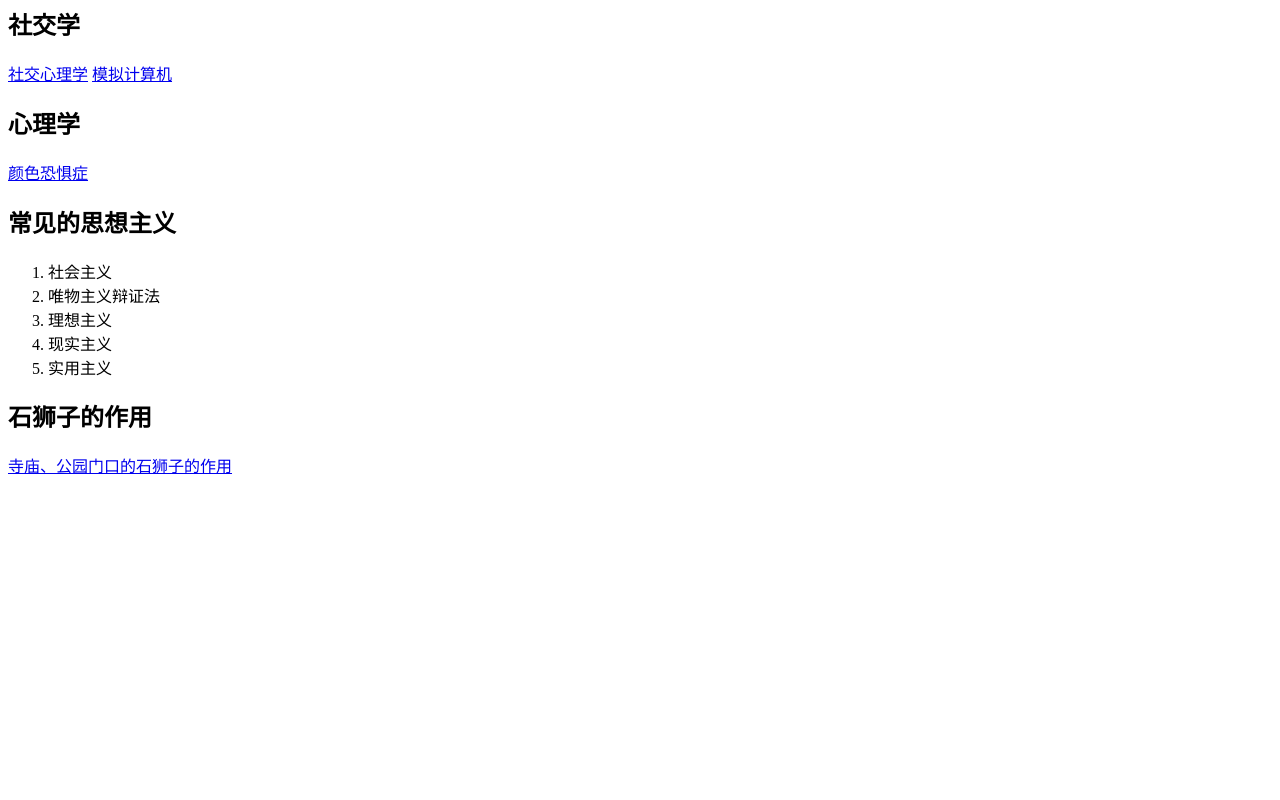
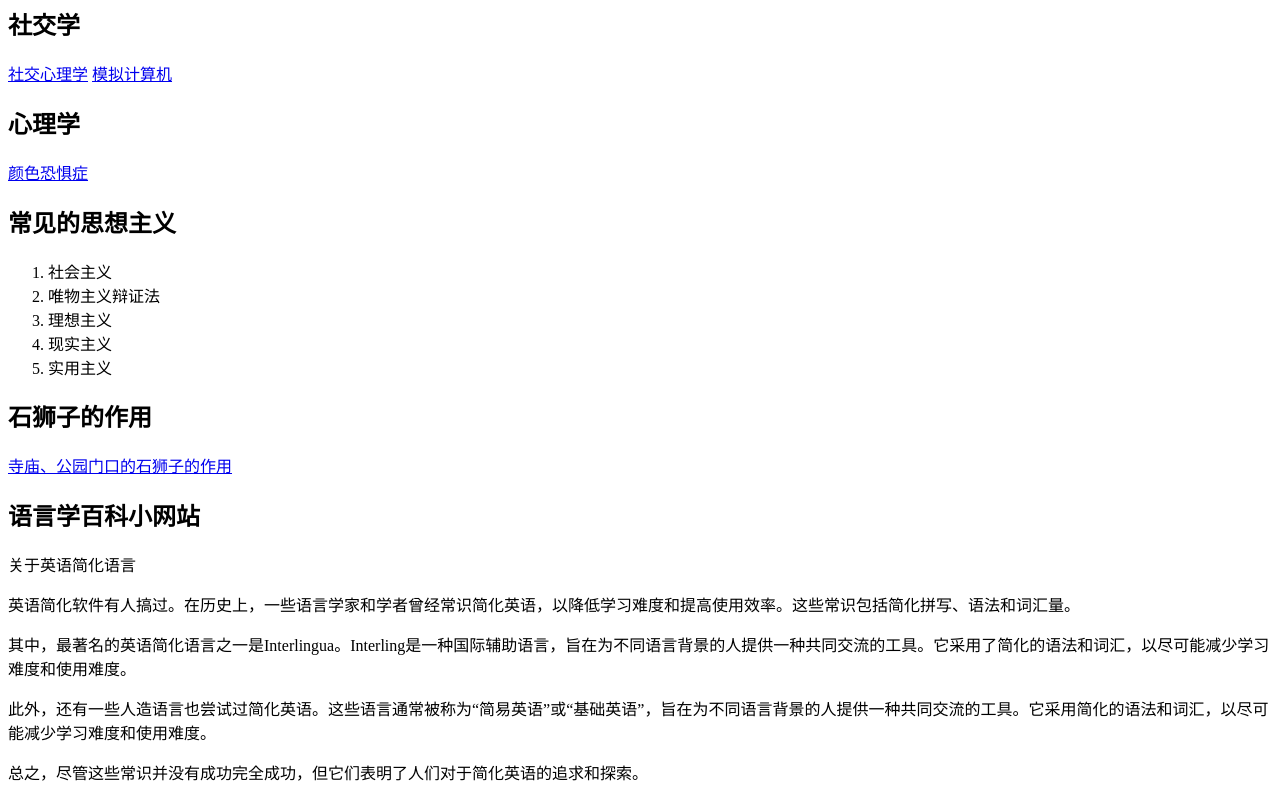
Before and after one commit to PublicWebDB/LittleSandBoxWiki, a plain HTML site: page index.html in a window 1280 px wide. Shown: the part 1032-1832 px from the top of the page. Before the commit the page ends 1517 px from the top, so only its background shows below. Drawn offline with Linux system fonts and the light colour scheme.

Commit message:
Ìí¼ÓÓïÑÔѧÐÌõĿ

```diff
--- a/index.html
+++ b/index.html
@@ -74,7 +74,12 @@
     </ol>
     <h2>石狮子的作用</h2>
     <a href="https://zhuanlan.zhihu.com/p/68159754#:~:text=%E7%9F%B3%E7%8B%AE%E5%AD%90%E5%9C%A8%E6%B0%91%E9%97%B4%E6%9C%89%E8%BE%9F%E9%82%AA%E4%BD%9C%E7%94%A8%EF%BC%8C%E4%B8%80%E8%88%AC%E7%94%A8%E6%9D%A5%E5%AE%88%E9%97%A8%E3%80%82,%E5%BE%80%E5%BE%80%E6%91%86%E6%94%BE%E5%9C%A8%E5%A4%A7%E9%97%A8%E5%B7%A6%E4%BE%A7%E7%9A%84%E9%9B%84%E7%8B%AE%EF%BC%8C%E9%80%9A%E5%B8%B8%E9%9B%95%E5%A1%91%E9%80%A0%E5%9E%8B%E6%98%AF%E8%B6%B3%E4%B8%8B%E8%B8%8F%E4%B8%80%E7%BB%A3%E7%90%83%EF%BC%8C%E8%B1%A1%E5%BE%81%E6%9D%83%E5%8A%9B%E6%97%A0%E9%99%90%EF%BC%9B%E5%8F%B3%E4%BE%A7%E9%9B%8C%E7%8B%AE%E5%88%99%E6%98%AF%E8%B6%B3%E4%B8%8B%E4%BE%9D%E5%81%8E%E7%9D%80%E4%B8%80%E5%B9%BC%E7%8B%AE%EF%BC%8C%E8%B1%A1%E5%BE%81%E5%AD%90%E5%AD%99%E7%BB%B5%E5%BB%B6%E3%80%82%20%E5%8F%A4%E4%BA%BA%E5%8E%86%E6%9D%A5%E6%8A%8A%E7%9F%B3%E7%8B%AE%E5%AD%90%E8%A7%86%E4%B8%BA%E5%90%89%E7%A5%A5%E7%9A%84%E8%B1%A1%E5%BE%81%EF%BC%8C%E9%99%A4%E4%BA%86%E7%94%A8%E6%9D%A5%E9%95%87%E5%AE%85%E8%BE%9F%E9%82%AA%EF%BC%8C%E5%9C%A8%E4%B8%AD%E5%9B%BD%E4%BC%A0%E7%BB%9F%E5%BB%BA%E7%AD%91%E4%B8%AD%E4%B9%9F%E6%98%AF%E7%BB%8F%E5%B8%B8%E4%BD%BF%E7%94%A8%E7%9A%84%E4%B8%80%E7%A7%8D%E8%89%BA%E6%9C%AF%E8%A3%85%E9%A5%B0%E5%93%81%EF%BC%8C%E9%80%90%E6%B8%90%E5%92%8C%E4%B8%AD%E5%9B%BD%E6%96%87%E5%8C%96%E7%9B%B8%E8%9E%8D%E5%90%88%E3%80%82">寺庙、公园门口的石狮子的作用</a>
+
+    <h2>语言学百科小网站</h2>
+    <p>关于英语简化语言</p>
+    <p>英语简化软件有人搞过。在历史上，一些语言学家和学者曾经常识简化英语，以降低学习难度和提高使用效率。这些常识包括简化拼写、语法和词汇量。</p>
+    <p>其中，最著名的英语简化语言之一是Interlingua。Interling是一种国际辅助语言，旨在为不同语言背景的人提供一种共同交流的工具。它采用了简化的语法和词汇，以尽可能减少学习难度和使用难度。</p>
+    <p>此外，还有一些人造语言也尝试过简化英语。这些语言通常被称为“简易英语”或“基础英语”，旨在为不同语言背景的人提供一种共同交流的工具。它采用简化的语法和词汇，以尽可能减少学习难度和使用难度。</p>
+    <p>总之，尽管这些常识并没有成功完全成功，但它们表明了人们对于简化英语的追求和探索。</p>
 </body>
-
-
 </html>
```
